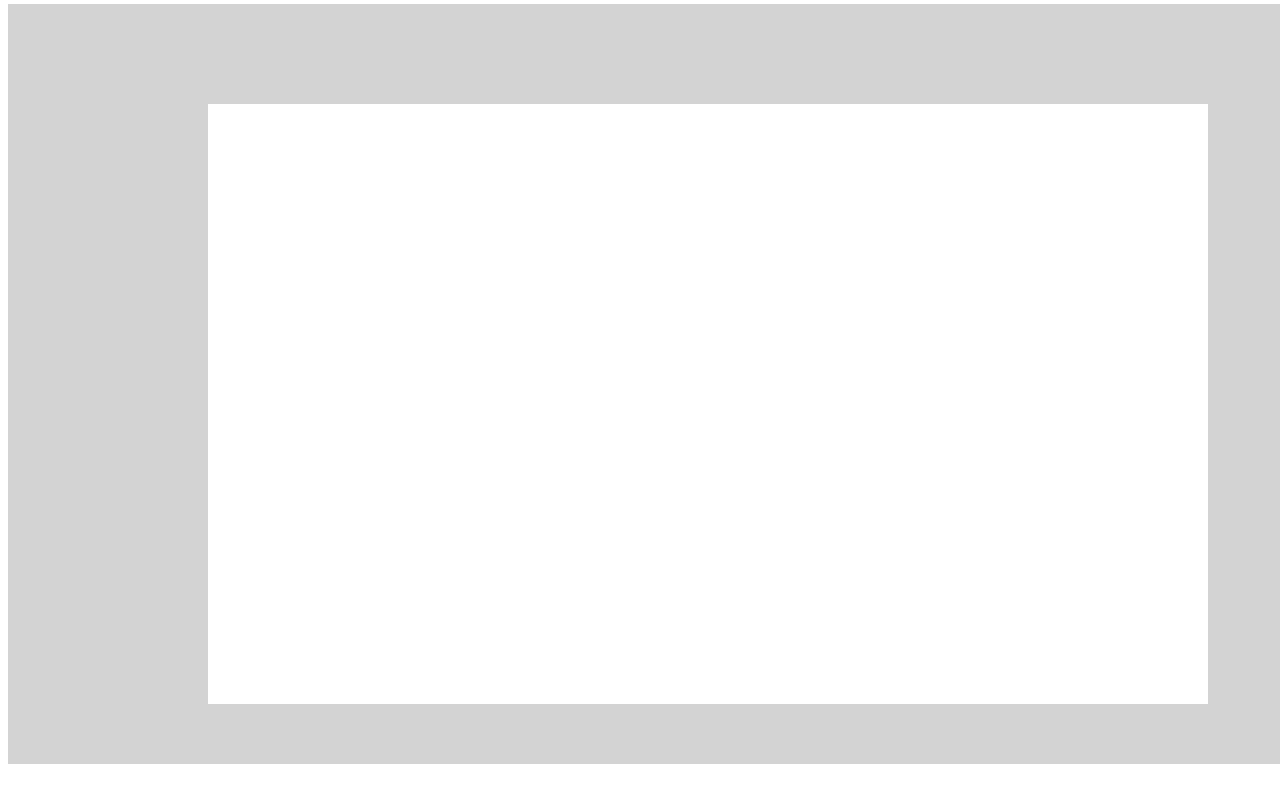
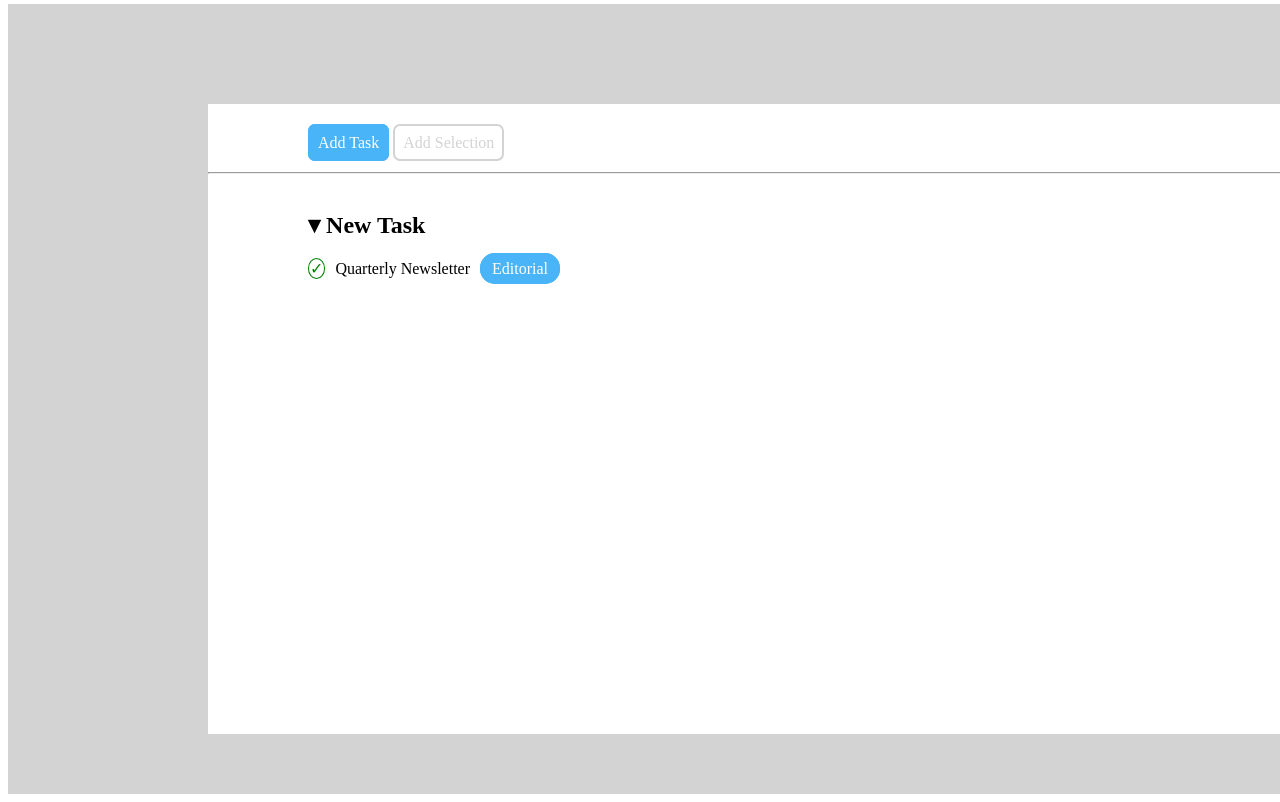
Before and after one commit to Cage37/html-css-toboolist, a plain HTML site: page index.html in a window 1280 px wide. Shown: the part 104-906 px from the top of the page. Before the commit the page ends 876 px from the top, so only its background shows below. Drawn offline with Linux system fonts and the light colour scheme.

Commit message:
Struttura interna

```diff
--- a/index.html
+++ b/index.html
@@ -17,13 +17,19 @@
     <!-- /Site Header -->
 
     <!-- Site Main  -->
-    <div id="Contorno">
+    <section id="Contorno">
 
         <div id="Contenuto">
+            <span id="Botton">Add Task</span> <span id="Botton_1">Add Selection</span>
+            <hr id="Linea">
+            <h2><strong> &#x25BE; New Task</strong></h2>
+            <span class="Check">&check;</span><span>Quarterly Newsletter</span><span class="Tag">Editorial</span>
+
+
 
         </div>
 
-    </div>
+    </section>
 
     <!-- /Site Main -->
 
--- a/style.css
+++ b/style.css
@@ -25,4 +25,58 @@
     margin-left: 150px;
     margin-right: 150px;
     margin-bottom: 10px;
+    padding-top: 30px;
+    padding-left: 100px;
+
+
+
 }
+
+#Botton{
+    color: white;
+    border: 2px solid rgb(73, 180, 247);
+    border-radius: 7px;
+    background-color: rgb(73, 180, 247);
+    padding: 8px;
+
+}
+
+#Botton_1{
+    color: lightgrey;
+    border: 2px solid lightgrey;
+    background-color: white;
+    border-radius: 7px;
+    padding: 8px;
+}
+
+#Linea{
+    margin-bottom: 20px;
+    margin-top: 20px;
+    margin-left: -100px;
+}
+
+h2{
+    margin-top: 37px;
+}
+
+.Check{
+    border: 1px solid green;
+    border-radius: 50%;
+    background-color: white;
+    padding: 1px;
+    color: green;
+    margin-right: 10px;
+}
+
+.Tag{
+    color: white;
+    border: 2px solid rgb(73, 180, 247);
+    border-radius: 15px;
+    background-color: rgb(73, 180, 247);
+    padding: 5px;
+    padding-right: 10px;
+    padding-left: 10px;
+    margin-left: 10px;
+
+
+}
```
